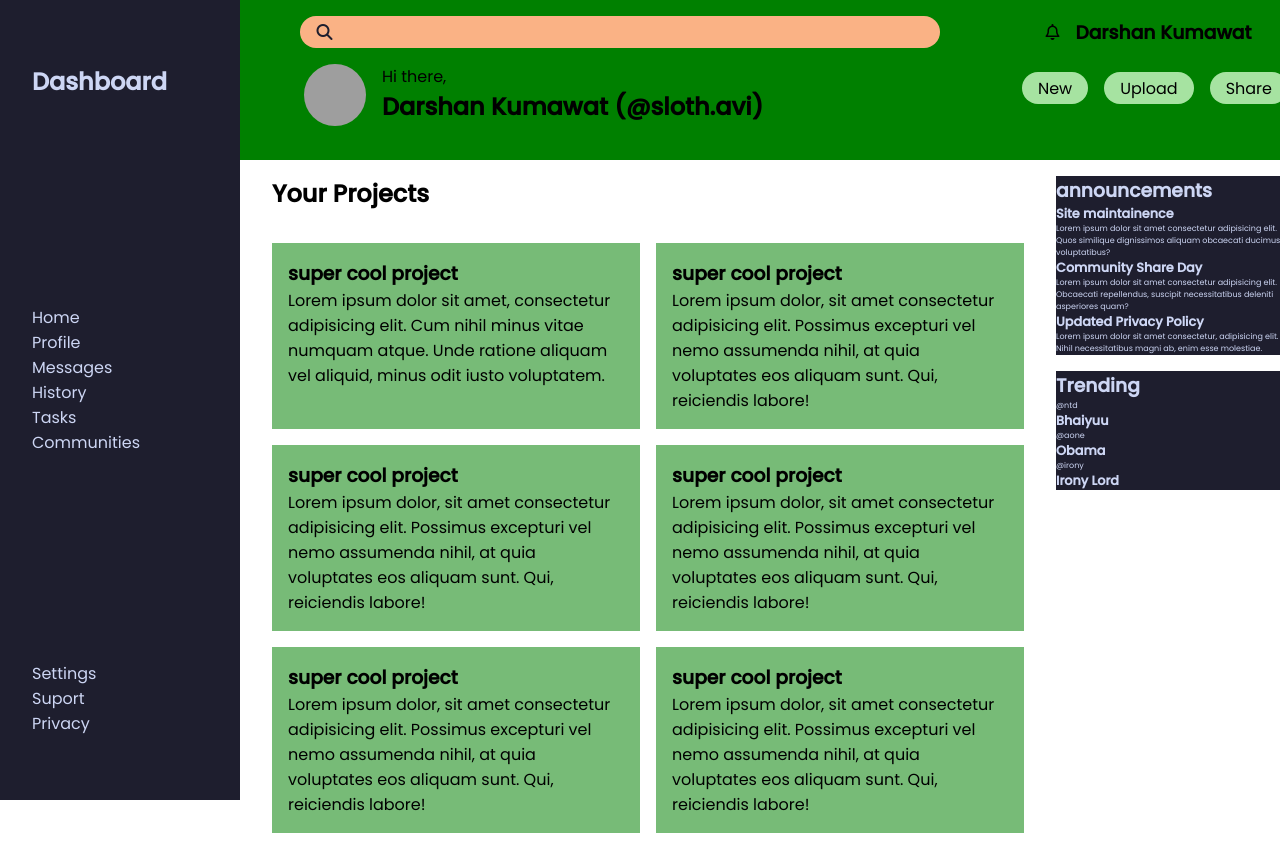
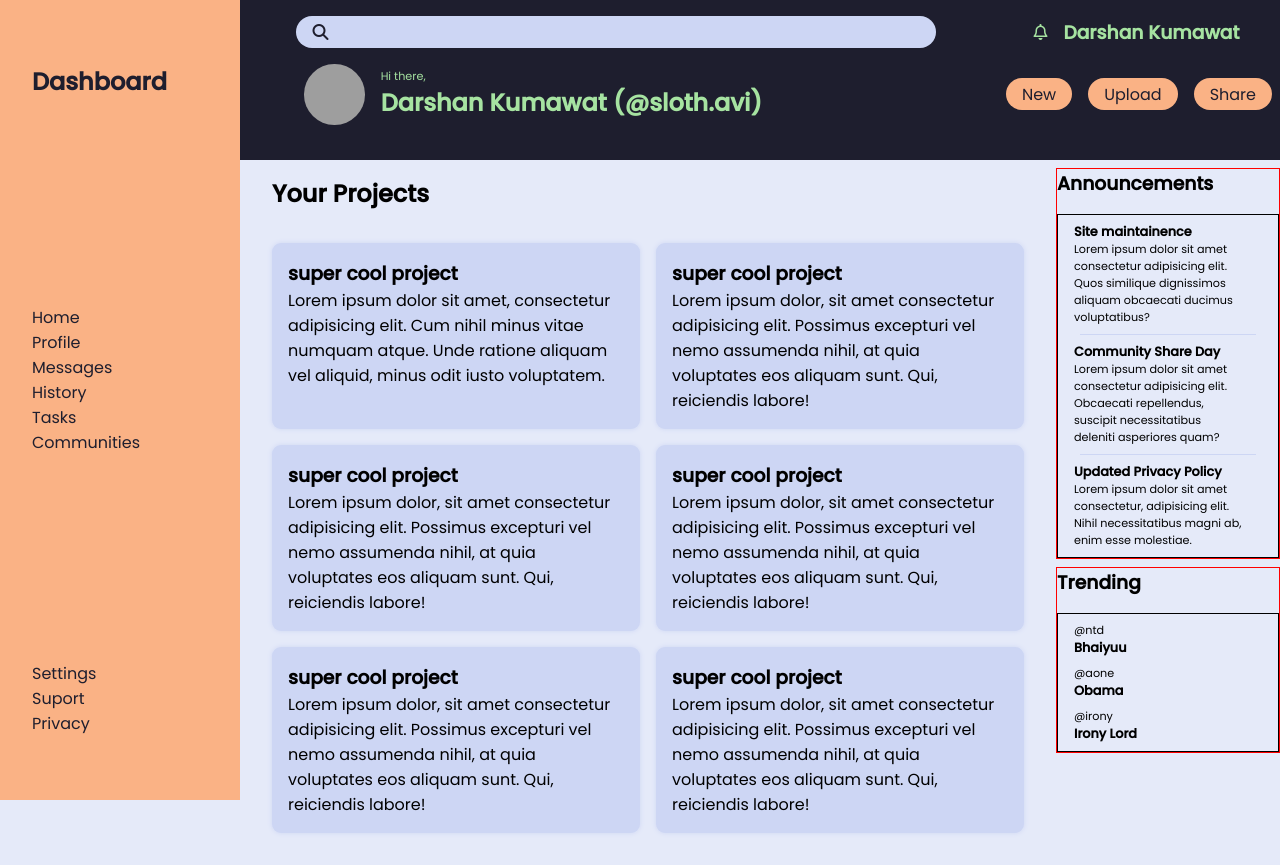
Before and after one commit to darshanCommits/Admin-Dashboard-TOP, a plain HTML site: page index.html in a window 1280 px wide. Drawn offline with Linux system fonts and the light colour scheme; grey boxes are pictures that could not be loaded.

Commit message:
basics+3

```diff
--- a/index.html
+++ b/index.html
@@ -109,8 +109,10 @@
     </main>
 
     <aside id="right">
+      <div>
         <section>
-        <h3>announcements</h3>
+          <h3>Announcements</h3>
+          <div>
             <div>
               <h4>Site maintainence</h4>
               <p>
@@ -118,13 +120,20 @@
                 similique dignissimos aliquam obcaecati ducimus voluptatibus?
               </p>
             </div>
+
+            <hr />
+
             <div>
               <h4>Community Share Day</h4>
               <p>
-            Lorem ipsum dolor sit amet consectetur adipisicing elit. Obcaecati
-            repellendus, suscipit necessitatibus deleniti asperiores quam?
+                Lorem ipsum dolor sit amet consectetur adipisicing elit.
+                Obcaecati repellendus, suscipit necessitatibus deleniti
+                asperiores quam?
               </p>
             </div>
+
+            <hr />
+
             <div>
               <h4>Updated Privacy Policy</h4>
               <p>
@@ -132,9 +141,11 @@
                 necessitatibus magni ab, enim esse molestiae.
               </p>
             </div>
+          </div>
         </section>
         <section>
           <h3>Trending</h3>
+          <div>
             <div>
               <p>@ntd</p>
               <h4>Bhaiyuu</h4>
@@ -147,7 +158,9 @@
               <p>@irony</p>
               <h4>Irony Lord</h4>
             </div>
+          </div>
         </section>
+      </div>
     </aside>
 
     <script
--- a/scss/style.scss
+++ b/scss/style.scss
@@ -16,18 +16,21 @@ $font-stack: Poppins, "Segoe UI", Tahoma, Geneva, Verdana, sans-serif;
 button {
   all: unset;
   margin: 0.5rem;
-  background-color: $accent-2;
+  background-color: $accent-1;
   padding: 0 1rem;
   border-radius: 999px;
   height: 2rem;
+  cursor: pointer;
+  color: $bg;
 }
 
 body {
   display: grid;
-  grid-template-columns: 15rem 1fr 15rem;
+  grid-template-columns: 15rem 1fr 1fr;
   grid-template-areas:
     "sidebar header header"
     "sidebar main announcements";
+  background-color: hsla(226, 64%, 88%, 50%);
 }
 
 #left {
@@ -41,8 +44,9 @@ body {
   padding: 4rem 2rem;
   height: 100vh;
   width: 15rem;
-  background-color: $bg;
-  color: $text;
+  background-color: $accent-1;
+  color: $bg;
+  box-shadow: 10px 10px 10px transparent;
 
   h1 {
     font-size: 1.5rem;
@@ -60,7 +64,8 @@ body {
 header {
   grid-area: header;
   height: 10rem;
-  background-color: green;
+  background-color: $bg;
+  color: $accent-2;
 
   #search {
     display: flex;
@@ -70,12 +75,14 @@ header {
       width: 50vw;
       height: 20px;
       border-radius: 999px;
-      background-color: $accent-1;
+      background-color: $text;
       margin: 1rem;
       padding: 1rem;
       display: flex;
       justify-content: center;
       align-items: center;
+      box-shadow: 0 0 10px transparent;
+      cursor: pointer;
 
       .search-icon {
         margin: 0 auto 0 0;
@@ -97,6 +104,7 @@ header {
     > div {
       display: flex;
       justify-content: left;
+      align-items: center;
     }
 
     img {
@@ -116,7 +124,8 @@ main {
   grid-area: main;
 
   h1 {
-    margin: 1rem 2rem 0 ;
+    margin: 1rem 0 0 2rem;
+    // font-size: 1.5rem;
   }
 
   .container {
@@ -126,29 +135,71 @@ main {
     gap: 1rem;
     padding: 2rem;
 
+    &:hover > div {
+      opacity: 0.5;
+    }
+
     > div {
       width: 23rem;
       padding: 1rem;
-      background-color: rgba(0, 128, 0, 0.534);
+      border-radius: 9px;
+      background-color: $text;
+      box-shadow: 0 0 5px $text;
+
+      &:hover {
+        opacity: 1;
+        transform: scale(1.1);
+        transition: all 0.3s;
+      }
     }
   }
 }
 
 #right {
-  grid-template-area: announcements;
-  position: inherit;
+  grid-area: announcements;
+  position: relative;
+  overflow: auto;
+  max-height: 300px;
+  //   grid-column: 3 /  4;
+
+  > div {
+    position: fixed;
+  }
 
   section {
-    margin: 1rem 0;
-    background-color: $bg;
-    color: $text;
+    margin: 0.5rem 0;
+    // background-color: $bg;
+    border: 1px solid red;
+    // color: $text;
 
-    h4 {
-        font-size: .8rem;
+    > div {
+      border: 1px solid black;
     }
 
-    p {
-        font-size: .5rem;
+    div > div {
+      padding: 0 1rem;
+      margin: 0.5rem 0;
+    }
+
+    h3 {
+      margin-bottom: 1rem;
+    }
+
+    hr {
+      height: 1px;
+      border: none;
+      background-color: $text;
+      width: 80%;
+      margin: 0 auto;
     }
   }
 }
+
+h4 {
+  font-size: 0.8rem;
+}
+
+p {
+  font-size: 0.7rem;
+  width: 90%;
+}
```
Also changed, not shown: css/style.css. Lines whose indentation alone changed are shown as unchanged.
